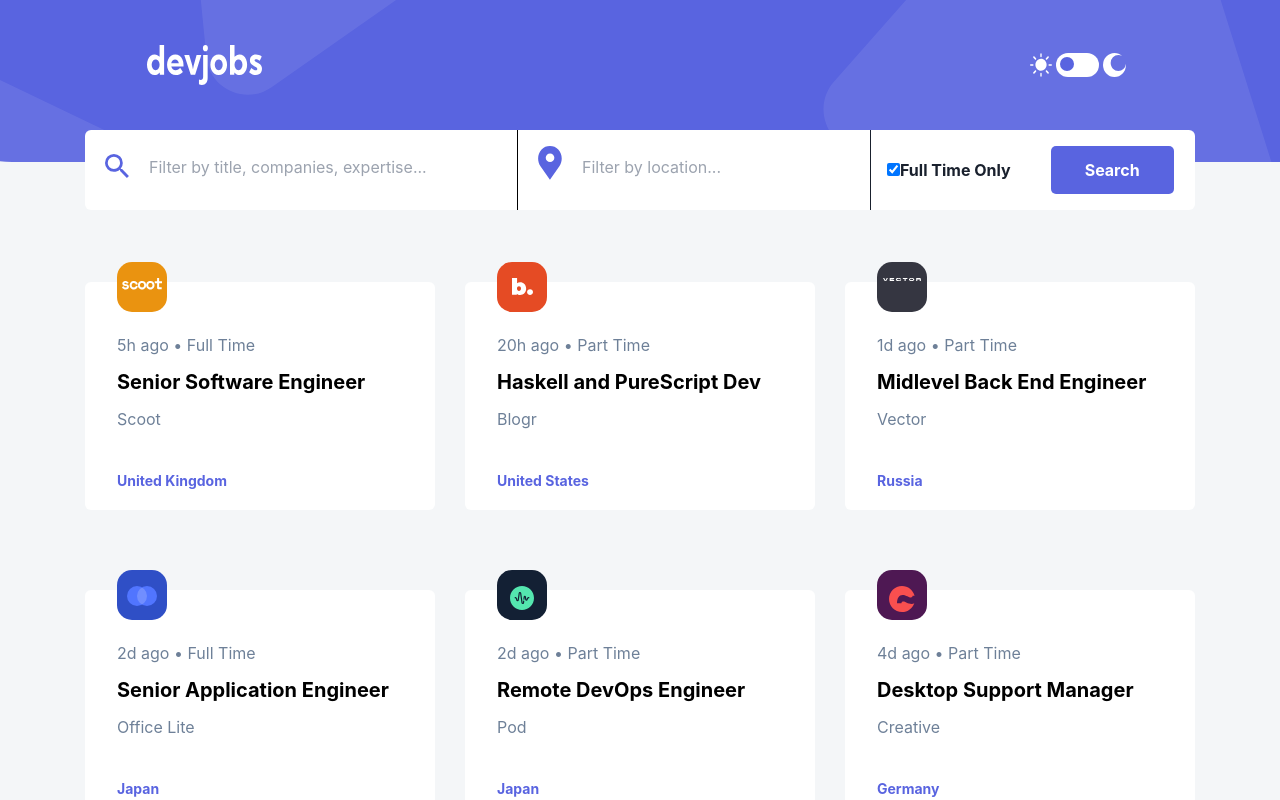
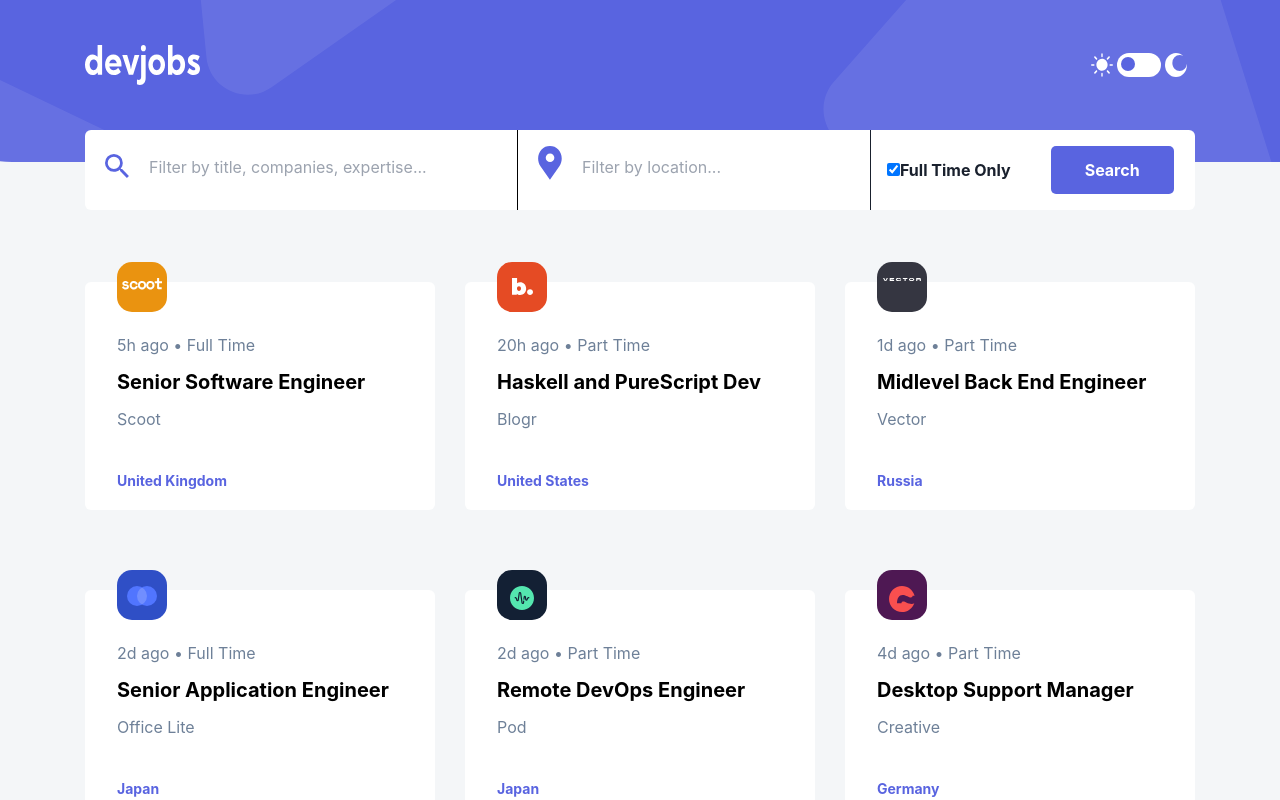
Before and after one commit to DominykMcNamara/devjobs, a Next.js app: page / in a window 1280 px wide. Shown: the top 800 px of the page. Built offline with nearby package versions, Linux system fonts and the light colour scheme.

Commit message:
added routing

```diff
--- a/components/Header.jsx
+++ b/components/Header.jsx
@@ -14,7 +14,7 @@ export default function Header() {
       }}
       className="w-screen h-[10.125rem]"
     >
-    <div className="flex mx-auto w-[61.688rem] pt-[2.813rem] justify-between">
+    <div className="flex mx-auto w-[69.375rem] pt-[2.813rem] justify-between">
       <Image src={Logo} alt="devjobs logo" />
       <ThemeToggler />
     </div>
--- a/components/JobListing.jsx
+++ b/components/JobListing.jsx
@@ -1,9 +1,7 @@
-import Image from "next/image";
+import Link from "next/link";
 import { useEffect } from "react";
 export default function JobListing({ job }) {
-  useEffect(() => {
-    console.log(job.logoBackground);
-  });
+
   return (
     <div
       className="w-[21.875rem] h-[14.25rem] align-center my-10 bg-secondary-white rounded-[0.375rem]  "
@@ -12,6 +10,7 @@ export default function JobListing({ job }) {
         style={{ backgroundColor: job.logoBackground }}
         className="h-[3.125rem] w-[3.125rem] rounded-[0.938rem] py-[1rem] relative bottom-5 left-8"
       >
+
         <img
           src={job.logo}
           alt={`${job.company} company logo`}
@@ -22,7 +21,7 @@ export default function JobListing({ job }) {
         <p className="text-p text-secondary-darkGrey ">
           {job.postedAt} &bull; {job.contract}
         </p>
-        <h3 className="text-h3 text-[#1902D] font-bold mt-3">{job.position}</h3>
+        <Link href={`/details/${job.id}`}><h3 className="text-h3 text-[#1902D] font-bold mt-3 hover:underline">{job.position}</h3></Link>
         <p className="text-p text-secondary-darkGrey mt-3">{job.company}</p>
 
 
@@ -30,6 +29,7 @@ export default function JobListing({ job }) {
         {job.location}
       </h4>
       </div>
+
     </div>
   );
 }
--- a/pages/index.js
+++ b/pages/index.js
@@ -26,7 +26,7 @@ export default function Home() {
   return (
     <Layout>
       <SearchBar />
-      <div className="w-full">
+      <div className="w-[69.375rem] mx-auto">
         {jobListings ? (
           <JobListings jobListings={jobListings} />
         ) : (
```
